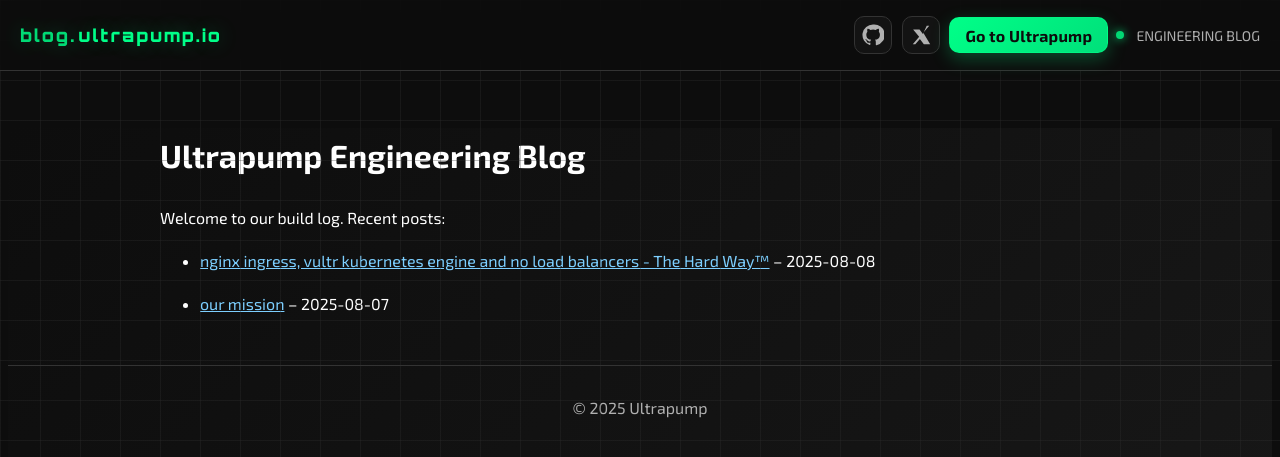
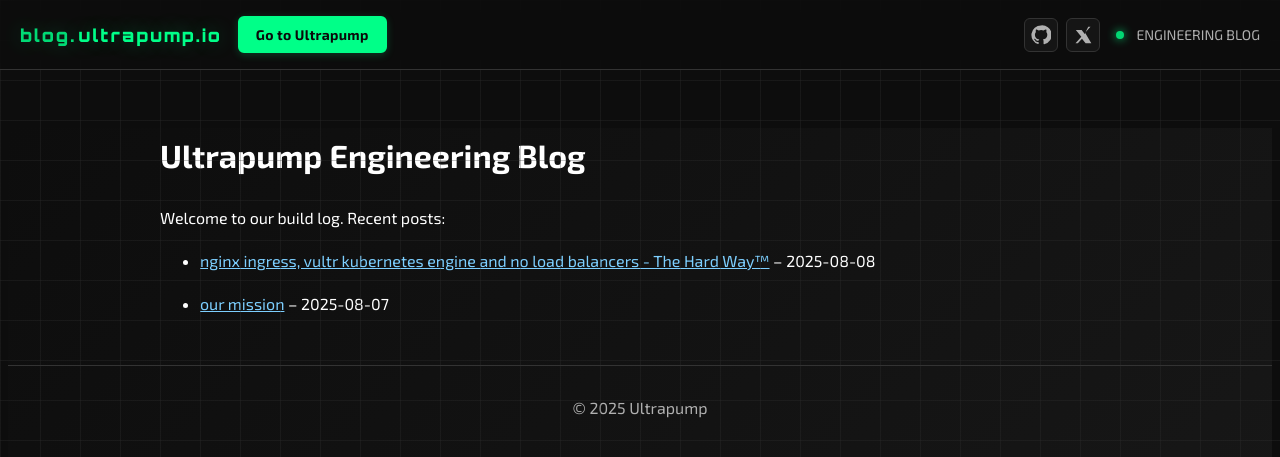
Before and after one commit to ultrapump/blog, a Jekyll site: the page built from index.md, in a window 1280 px wide and 900 px high. Shown: the top 457 px of the window. Built offline with Jekyll 4.4.1, drawn with Linux system fonts in a browser that asks for light colours.

Commit message:
Redesign header layout: CTA next to logo, social icons on right, cleaner green button styling

```diff
--- a/_layouts/default.html
+++ b/_layouts/default.html
@@ -20,19 +20,23 @@
   <body class="crypto-landing">
     <div class="grid-overlay"></div>
     <header class="crypto-header">
+      <div class="header-left">
         <div class="crypto-logo">
           <a href="https://blog.ultrapump.io">blog.</a><a href="https://ultrapump.io" style="margin-left: 2px;">ultrapump.io</a>
         </div>
-      <nav class="crypto-actions" aria-label="Primary actions">
+        <a class="cta-button" href="https://ultrapump.io" target="_blank" rel="noopener">Go to Ultrapump</a>
+      </div>
+      <div class="header-right">
+        <nav class="social-icons" aria-label="Social links">
           <a class="social-icon" href="https://github.com/ultrapump" target="_blank" rel="noopener" aria-label="GitHub">
-          <svg width="22" height="22" viewBox="0 0 24 24" fill="currentColor" aria-hidden="true"><path d="M12 .5a11.5 11.5 0 0 0-3.64 22.41c.58.11.79-.25.79-.56v-2c-3.22.7-3.9-1.37-3.9-1.37-.53-1.34-1.29-1.7-1.29-1.7-1.06-.73.08-.72.08-.72 1.17.08 1.79 1.2 1.79 1.2 1.04 1.79 2.73 1.27 3.4.97.11-.76.41-1.27.75-1.56-2.57-.29-5.27-1.29-5.27-5.73 0-1.27.46-2.31 1.2-3.12-.12-.29-.52-1.45.11-3.02 0 0 .98-.31 3.2 1.19a11.05 11.05 0 0 1 5.82 0c2.22-1.5 3.2-1.19 3.2-1.19.63 1.57.23 2.73.11 3.02.75.81 1.2 1.85 1.2 3.12 0 4.45-2.71 5.43-5.29 5.72.42.36.8 1.08.8 2.18v3.24c0 .31.2.68.8.56A11.5 11.5 0 0 0 12 .5Z"/></svg>
+            <svg width="20" height="20" viewBox="0 0 24 24" fill="currentColor" aria-hidden="true"><path d="M12 .5a11.5 11.5 0 0 0-3.64 22.41c.58.11.79-.25.79-.56v-2c-3.22.7-3.9-1.37-3.9-1.37-.53-1.34-1.29-1.7-1.29-1.7-1.06-.73.08-.72.08-.72 1.17.08 1.79 1.2 1.79 1.2 1.04 1.79 2.73 1.27 3.4.97.11-.76.41-1.27.75-1.56-2.57-.29-5.27-1.29-5.27-5.73 0-1.27.46-2.31 1.2-3.12-.12-.29-.52-1.45.11-3.02 0 0 .98-.31 3.2 1.19a11.05 11.05 0 0 1 5.82 0c2.22-1.5 3.2-1.19 3.2-1.19.63 1.57.23 2.73.11 3.02.75.81 1.2 1.85 1.2 3.12 0 4.45-2.71 5.43-5.29 5.72.42.36.8 1.08.8 2.18v3.24c0 .31.2.68.8.56A11.5 11.5 0 0 0 12 .5Z"/></svg>
           </a>
           <a class="social-icon" href="https://x.com/ultrapumpio" target="_blank" rel="noopener" aria-label="X">
-          <svg width="22" height="22" viewBox="0 0 24 24" fill="currentColor" aria-hidden="true"><path d="M18.244 2H21l-6.5 7.43L22 22h-6.9l-4.3-5.6L5.8 22H3l7-8-6.6-8h7l3.7 4.86L18.244 2Z"/></svg>
+            <svg width="20" height="20" viewBox="0 0 24 24" fill="currentColor" aria-hidden="true"><path d="M18.244 2H21l-6.5 7.43L22 22h-6.9l-4.3-5.6L5.8 22H3l7-8-6.6-8h7l3.7 4.86L18.244 2Z"/></svg>
           </a>
-        <a class="cta-button" href="https://ultrapump.io" target="_blank" rel="noopener">Go to Ultrapump</a>
         </nav>
         <div class="crypto-status"><div class="status-indicator"></div><span>ENGINEERING BLOG</span></div>
+      </div>
     </header>
     <main class="site-content" style="max-width: 960px; margin: 8rem auto 3rem; padding: 0 1.25rem;">
       {{ content }}
--- a/assets/css/crypto.css
+++ b/assets/css/crypto.css
@@ -22,22 +22,66 @@ html, body {
 .crypto-landing { background: linear-gradient(135deg, var(--bg-primary) 0%, var(--bg-secondary) 100%); min-height: 100vh; position: relative; }
 .crypto-header { position: fixed; top: 0; left: 0; right: 0; z-index: 100; padding: 1rem 1.25rem; display: flex; justify-content: space-between; align-items: center; background: rgba(13, 13, 13, 0.8); backdrop-filter: blur(10px); border-bottom: 1px solid var(--border-subtle); }
 .crypto-header a { text-decoration: none; }
+
+.header-left { display: flex; align-items: center; gap: 1rem; }
+.header-right { display: flex; align-items: center; gap: 1rem; }
+
 .crypto-logo { font-family: 'Orbitron', monospace; font-size: 1.1rem; font-weight: 900; color: var(--accent-green); text-shadow: 0 0 20px var(--shadow-glow); letter-spacing: 2px; }
 .crypto-logo a { color: var(--accent-green); text-decoration: none; }
 .crypto-logo a:first-child { opacity: 0.85; }
 .crypto-logo a + a { color: var(--accent-green); }
+
+.cta-button, .cta-button:visited {
+  display: inline-block;
+  background: var(--accent-green);
+  color: #0a0a0a;
+  font-weight: 700;
+  padding: 0.5rem 1rem;
+  border-radius: 6px;
+  border: 2px solid var(--accent-green);
+  box-shadow: 0 2px 8px rgba(0,255,136,0.2);
+  letter-spacing: 0.3px;
+  font-size: 0.875rem;
+  transition: all 0.2s ease;
+}
+.cta-button:hover {
+  background: #00e680;
+  border-color: #00e680;
+  box-shadow: 0 4px 12px rgba(0,255,136,0.3);
+  transform: translateY(-1px);
+}
+.cta-button:active {
+  transform: translateY(0);
+  box-shadow: 0 1px 4px rgba(0,255,136,0.2);
+}
+
+.social-icons { display: flex; align-items: center; gap: 0.5rem; }
+.social-icon {
+  color: var(--text-secondary);
+  display: inline-flex;
+  align-items: center;
+  justify-content: center;
+  width: 32px;
+  height: 32px;
+  border: 1px solid var(--border-subtle);
+  border-radius: 6px;
+  background: rgba(26,26,26,0.7);
+  transition: all .2s ease;
+}
+.social-icon:hover {
+  color: var(--accent-green);
+  border-color: rgba(0,255,136,0.4);
+  background: rgba(0,255,136,0.08);
+}
+
 .crypto-status { display: flex; align-items: center; gap: 0.75rem; font-size: 0.875rem; color: var(--text-secondary); }
-.crypto-actions { display: flex; align-items: center; gap: 0.6rem; margin-left: auto; margin-right: 0.5rem; }
-.social-icon { color: var(--text-secondary); display: inline-flex; align-items: center; justify-content: center; width: 36px; height: 36px; border: 1px solid var(--border-subtle); border-radius: 10px; background: rgba(26,26,26,0.65); transition: all .2s ease; }
-.social-icon:hover { color: var(--accent-green); border-color: rgba(0,255,136,0.45); box-shadow: 0 0 14px var(--shadow-glow); }
-.cta-button, .cta-button:visited { display: inline-block; background: linear-gradient(135deg, var(--accent-green), #00e07a); color: #0c0c0c; font-weight: 800; padding: 0.48rem 0.95rem; border-radius: 10px; border: 1px solid rgba(0,255,136,0.45); box-shadow: 0 6px 18px rgba(0,255,136,0.25); letter-spacing: 0.2px; }
-.cta-button:hover { transform: translateY(-1px); box-shadow: 0 8px 20px rgba(0,255,136,0.35); }
-.cta-button:active { transform: translateY(0); box-shadow: 0 4px 14px rgba(0,255,136,0.2); }
 
-@media (max-width: 640px) {
-  .crypto-actions { gap: 0.45rem; }
-  .cta-button, .cta-button:visited { padding: 0.4rem 0.7rem; font-weight: 700; }
-  .social-icon { width: 32px; height: 32px; }
+@media (max-width: 768px) {
+  .header-left { gap: 0.75rem; }
+  .header-right { gap: 0.75rem; }
+  .cta-button, .cta-button:visited { padding: 0.4rem 0.8rem; font-size: 0.8rem; }
+  .social-icon { width: 28px; height: 28px; }
+  .crypto-status span { display: none; }
 }
 .status-indicator { width: 8px; height: 8px; border-radius: 50%; background: var(--accent-green); box-shadow: 0 0 10px var(--accent-green); animation: pulse 2s infinite; }
 @keyframes pulse { 0%, 100% { opacity: 1; } 50% { opacity: 0.5; } }
```
Lines whose indentation alone changed are shown as unchanged.
